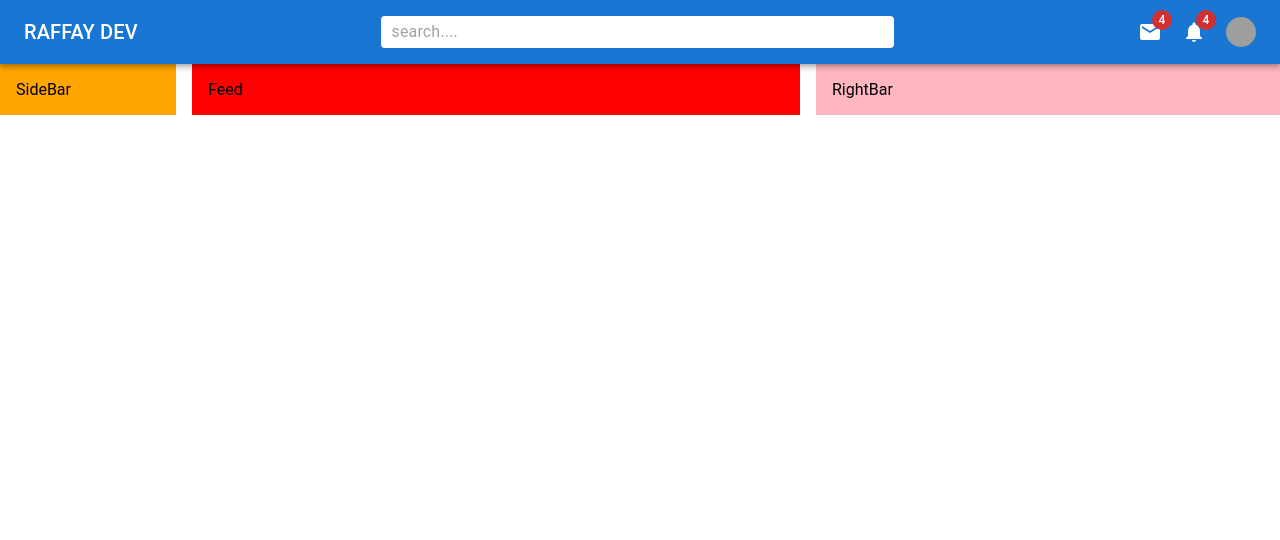
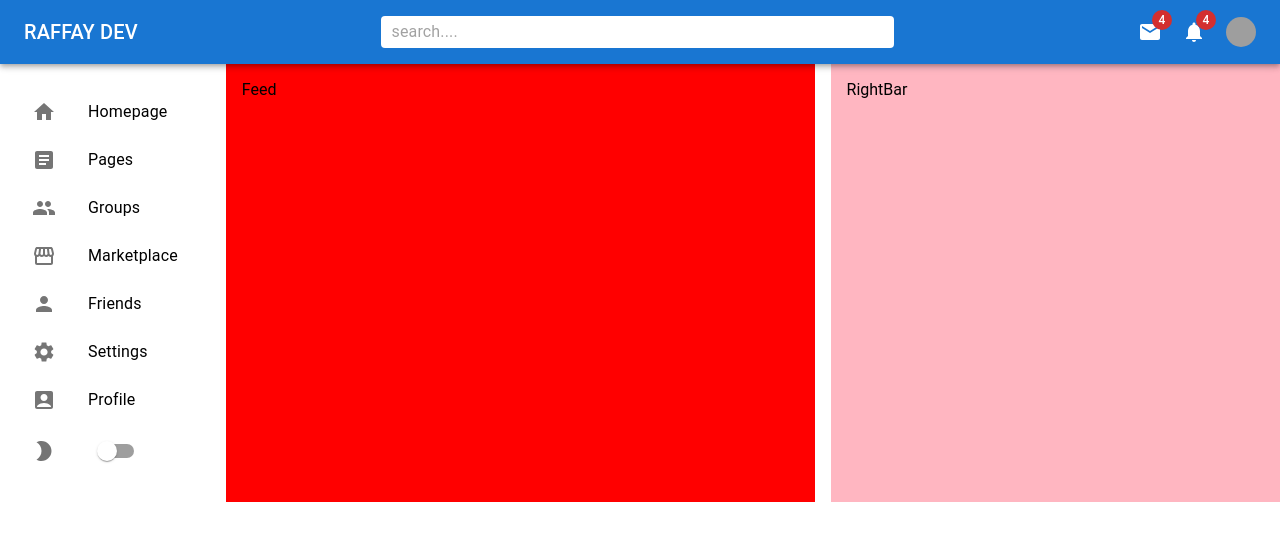
Before and after one commit to raffay2001/REACT-SOCIAL-MEDIA-APP-, a React (Create React App) app: page / in a window 1280 px wide. Shown: the top 540 px of the page. Built offline with nearby package versions, Linux system fonts and the light colour scheme; grey boxes are pictures that could not be loaded.

Commit message:
Implemented Side Bar Component

```diff
--- a/src/components/SideBar.jsx
+++ b/src/components/SideBar.jsx
@@ -1,8 +1,104 @@
-import { Box } from "@mui/material";
+import {
+  Box,
+  List,
+  ListItem,
+  ListItemButton,
+  ListItemIcon,
+  ListItemText,
+  Switch
+} from "@mui/material";
+import {
+  AccountBox,
+  Article,
+  Group,
+  Home,
+  ModeNight,
+  Person,
+  Settings,
+  Storefront,
+} from "@mui/icons-material";
 import React from "react";
 
 const SideBar = () => {
-  return (<Box sx={{background: 'orange', display: {xs: 'none', 'sm': 'block'}}} flex={1} p={2}>SideBar</Box>);
+  return (
+    <Box sx={{ display: { xs: "none", sm: "block" } }} flex={1} p={2}>
+      <List>
+        {/* Item for the home page  */}
+        <ListItem disablePadding>
+          <ListItemButton component="a" href="#home">
+            <ListItemIcon>
+              <Home />
+            </ListItemIcon>
+            <ListItemText primary="Homepage" />
+          </ListItemButton>
+        </ListItem>
+        {/* Item for the pages  */}
+        <ListItem disablePadding>
+          <ListItemButton component="a" href="#simple-list">
+            <ListItemIcon>
+              <Article />
+            </ListItemIcon>
+            <ListItemText primary="Pages" />
+          </ListItemButton>
+        </ListItem>
+        {/* Item for the groups  */}
+        <ListItem disablePadding>
+          <ListItemButton component="a" href="#simple-list">
+            <ListItemIcon>
+              <Group />
+            </ListItemIcon>
+            <ListItemText primary="Groups" />
+          </ListItemButton>
+        </ListItem>
+        {/* Item for the marketplaces  */}
+        <ListItem disablePadding>
+          <ListItemButton component="a" href="#simple-list">
+            <ListItemIcon>
+              <Storefront />
+            </ListItemIcon>
+            <ListItemText primary="Marketplace" />
+          </ListItemButton>
+        </ListItem>
+        {/* Item for Friends  */}
+        <ListItem disablePadding>
+          <ListItemButton component="a" href="#simple-list">
+            <ListItemIcon>
+              <Person />
+            </ListItemIcon>
+            <ListItemText primary="Friends" />
+          </ListItemButton>
+        </ListItem>
+        {/* Item for the settings  */}
+        <ListItem disablePadding>
+          <ListItemButton component="a" href="#simple-list">
+            <ListItemIcon>
+              <Settings />
+            </ListItemIcon>
+            <ListItemText primary="Settings" />
+          </ListItemButton>
+        </ListItem>
+        {/* Item for the profile  */}
+        <ListItem disablePadding>
+          <ListItemButton component="a" href="#simple-list">
+            <ListItemIcon>
+              <AccountBox />
+            </ListItemIcon>
+            <ListItemText primary="Profile" />
+          </ListItemButton>
+        </ListItem>
+        {/* Item for the dark mode toggle button  */}
+        <ListItem disablePadding>
+          <ListItemButton>
+            <ListItemIcon>
+              <ModeNight />
+            </ListItemIcon>
+            <Switch></Switch>
+          </ListItemButton>
+        </ListItem>
+
+      </List>
+    </Box>
+  );
 };
 
 export default SideBar;
```
